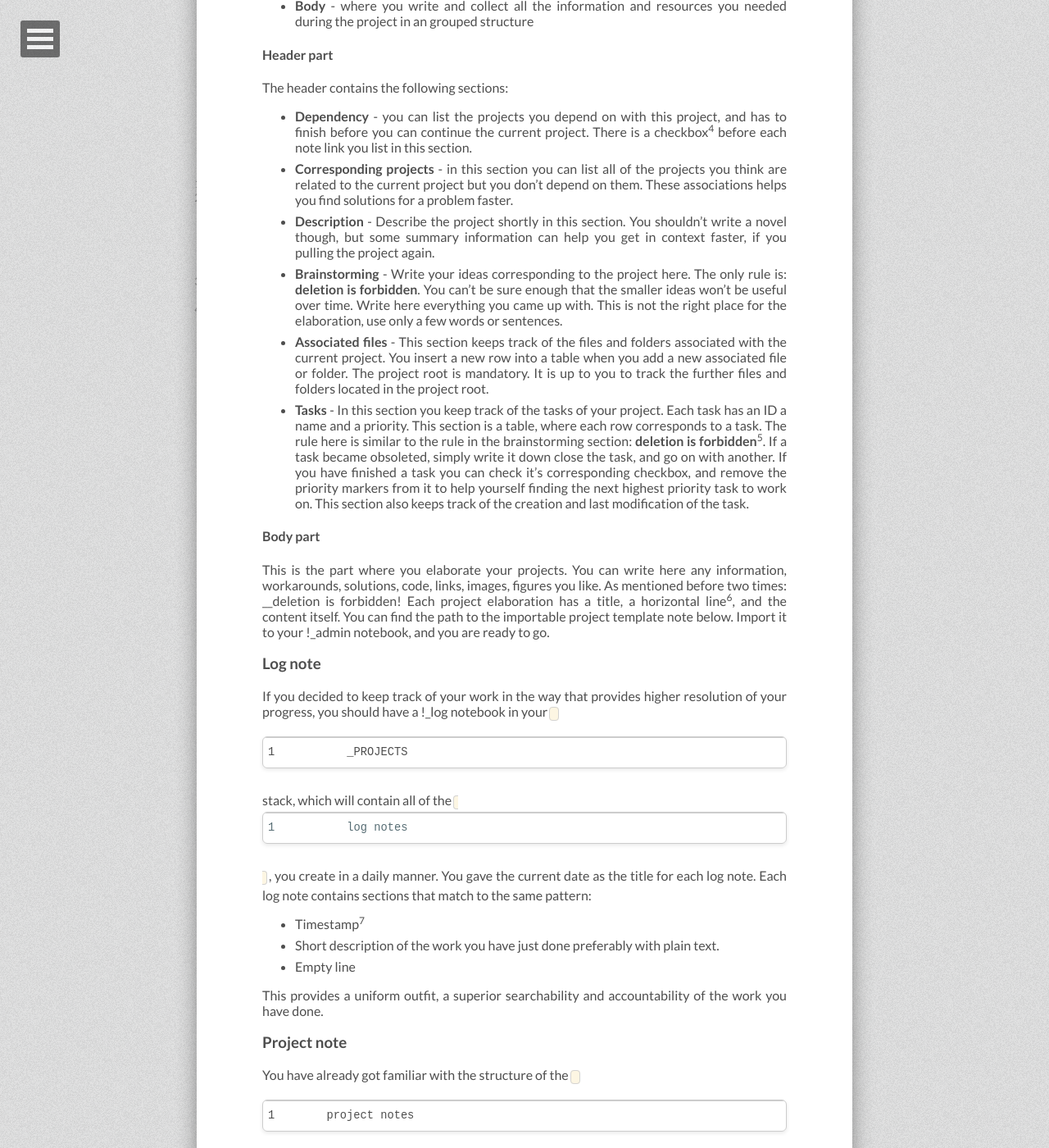
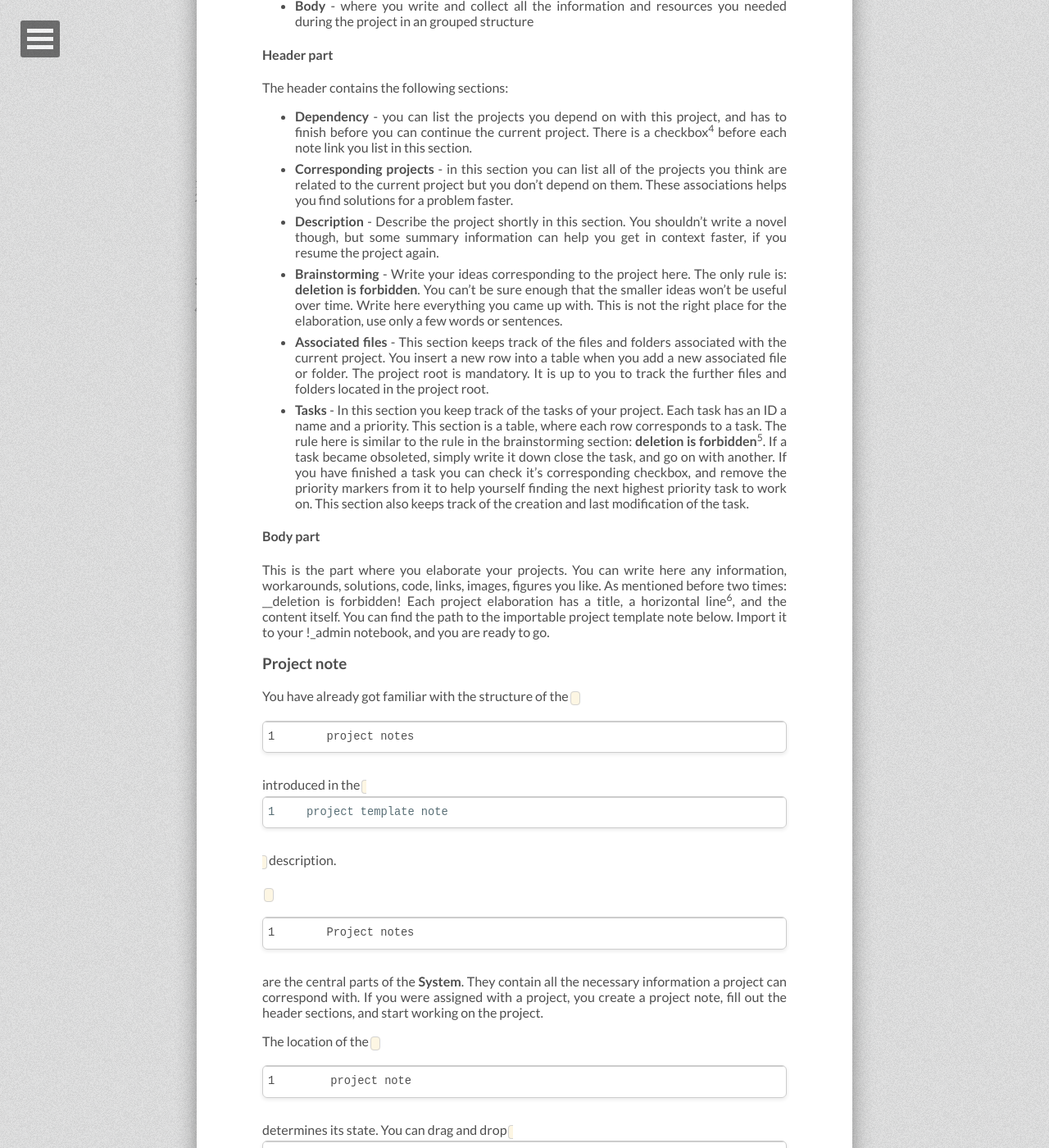
Before and after one commit to tiborsimon/tiborsimon.github.io, a Jekyll site: the page built from _posts/2015-07-10-project-management-in-evernote.md, in a window 1280 px wide and 1400 px high, scrolled down 5596 px. Shown: the whole window at 82% size. Built offline with Jekyll 4.4.1, drawn with Linux system fonts in a browser that asks for light colours; nearby versions of some CDN libraries; comment, search, counter and statistics services are not loaded; some of the changed text lies outside the part shown.

Commit message:
Article update

```diff
--- a/_posts/2015-07-10-project-management-in-evernote.md
+++ b/_posts/2015-07-10-project-management-in-evernote.md
@@ -115,7 +115,7 @@ The header contains the following sections:
 
 - __Dependency__ - you can list the projects you depend on with this project, and has to finish before you can continue the current project. There is a checkbox[^4] before each note link you list in this section.
 - __Corresponding projects__ - in this section you can list all of the projects you think are related to the current project but you don't depend on them. These associations helps you find solutions for a problem faster.
-- __Description__ - Describe the project shortly in this section. You shouldn't write a novel though, but some summary information can help you get in context faster, if you pulling the project again.
+- __Description__ - Describe the project shortly in this section. You shouldn't write a novel though, but some summary information can help you get in context faster, if you resume the project again.
 - __Brainstorming__ - Write your ideas corresponding to the project here. The only rule is: __deletion is forbidden__. You can't be sure enough that the smaller ideas won't be useful over time. Write here everything you came up with. This is not the right place for the elaboration, use only a few words or sentences.
 - __Associated files__ - This section keeps track of the files and folders associated with the current project. You insert a new row into a table when you add a new associated file or folder. The project root is mandatory. It is up to you to track the further files and folders located in the project root.
 - __Tasks__ - In this section you keep track of the tasks of your project. Each task has an ID a name and a priority. This section is a table, where each row corresponds to a task. The rule here is similar to the rule in the brainstorming section: __deletion is forbidden__[^5]. If a task became obsoleted, simply write it down close the task, and go on with another. If you have finished a task you can check it's corresponding checkbox, and remove the priority markers from it to help yourself finding the next highest priority task to work on. This section also keeps track of the creation and last modification of the task.
@@ -123,17 +123,6 @@ The header contains the following sections:
 #### Body part
 
 This is the part where you elaborate your projects. You can write here any information, workarounds, solutions, code, links, images, figures you like. As mentioned before two times: __deletion is forbidden! Each project elaboration has a title, a horizontal line[^6], and the content itself. You can find the path to the importable project template note below. Import it to your !_admin notebook, and you are ready to go.
-
-### Log note
-
-If you decided to keep track of your work in the way that provides higher resolution of your progress, you should have a !_log notebook in your `_PROJECTS` stack, which will contain all of the `log notes`, you create in a daily manner. You gave the current date as the title for each log note.
-Each log note contains sections that match to the same pattern:
-
-- Timestamp[^7]
-- Short description of the work you have just done preferably with plain text.
-- Empty line
-
-This provides a uniform outfit, a superior searchability and accountability of the work you have done.
 
 ### Project note
 
```
Also changed, not shown: other parts of _posts/2015-07-10-project-management-in-evernote.md (+15 -2 lines).
